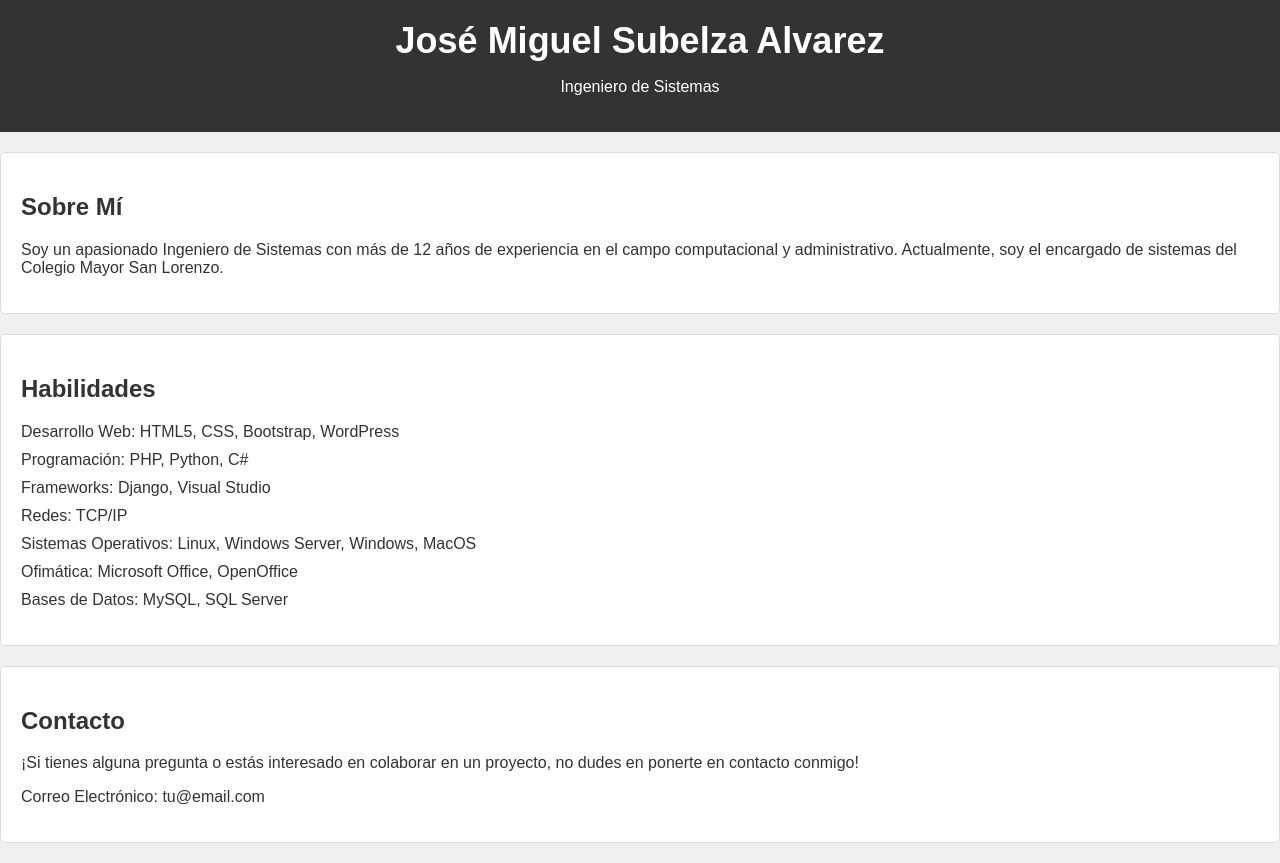
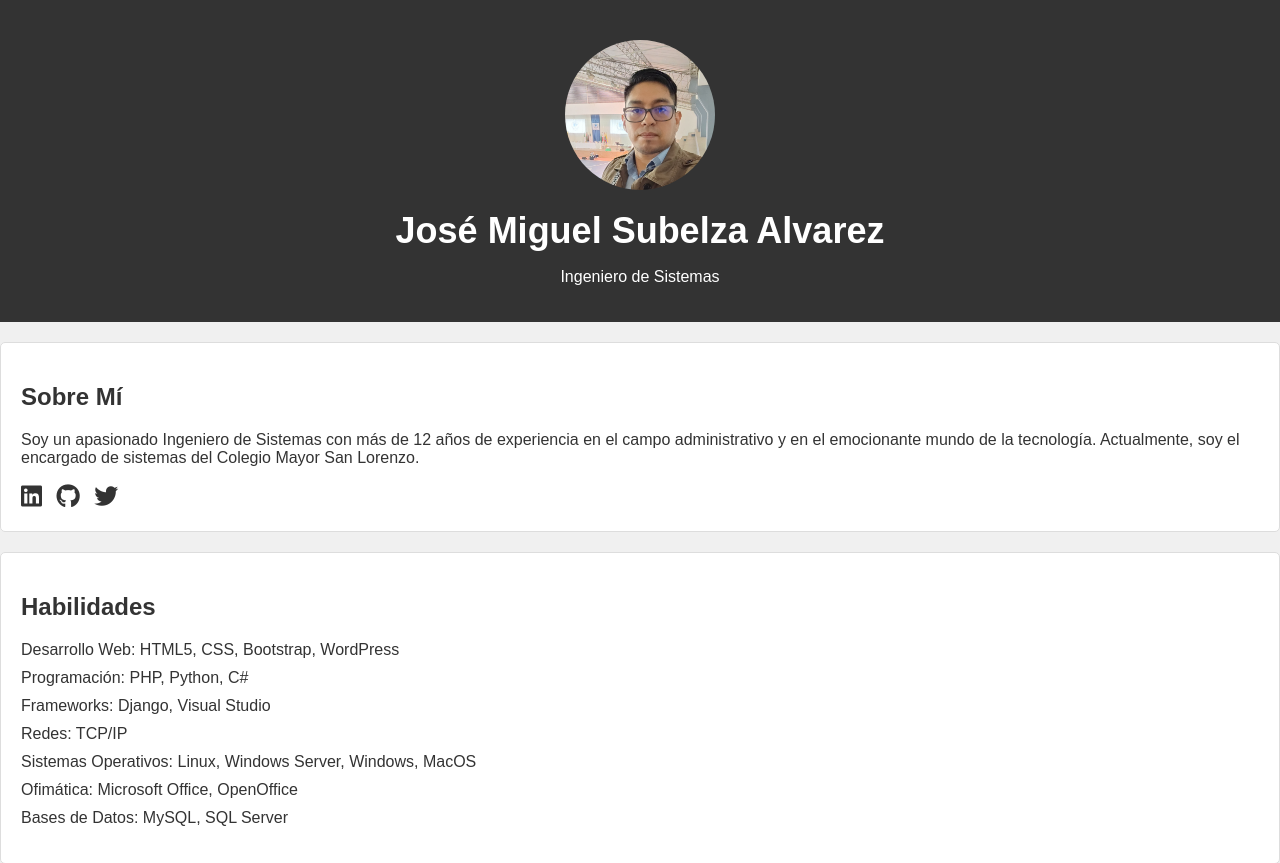
Before and after one commit to JmSubelza/webnur, a plain HTML site: page index.html in a window 1280 px wide. Shown: the top 863 px of the page. Drawn offline with Linux system fonts and the light colour scheme.

Commit message:
Portafolio

```diff
--- a/index.html
+++ b/index.html
@@ -5,16 +5,26 @@
     <meta name="viewport" content="width=device-width, initial-scale=1.0">
     <title>Portafolio de José Miguel Subelza Alvarez</title>
     <link rel="stylesheet" href="styles.css">
+    <!-- Incluir Font Awesome para los iconos de redes sociales -->
+    <link rel="stylesheet" href="https://cdnjs.cloudflare.com/ajax/libs/font-awesome/6.1.0/css/all.min.css">
 </head>
 <body>
     <header>
+        <!-- Coloca tu fotografía aquí -->
+        <img src="foto.jpeg" alt="José Miguel Subelza Alvarez">
         <h1>José Miguel Subelza Alvarez</h1>
         <p>Ingeniero de Sistemas</p>
     </header>
 
     <section id="sobre-mi">
         <h2>Sobre Mí</h2>
-        <p>Soy un apasionado Ingeniero de Sistemas con más de 12 años de experiencia en el campo computacional y administrativo. Actualmente, soy el encargado de sistemas del Colegio Mayor San Lorenzo.</p>
+        <p>Soy un apasionado Ingeniero de Sistemas con más de 12 años de experiencia en el campo administrativo y en el emocionante mundo de la tecnología. Actualmente, soy el encargado de sistemas del Colegio Mayor San Lorenzo.</p>
+        <!-- Agregar iconos de redes sociales -->
+        <div class="redes-sociales">
+            <a href="#"><i class="fab fa-linkedin"></i></a>
+            <a href="#"><i class="fab fa-github"></i></a>
+            <a href="#"><i class="fab fa-twitter"></i></a>
+        </div>
     </section>
 
     <section id="habilidades">
--- a/styles.css
+++ b/styles.css
@@ -10,14 +10,27 @@ body {
 /* Estilos para el encabezado */
 header {
     background-color: #333;
-    color: #fff;
     text-align: center;
     padding: 20px 0;
+}
+
+/* Estilos para la fotografía */
+header img {
+    width: 150px; /* Ajusta el tamaño de tu fotografía */
+    height: 150px;
+    border-radius: 50%;
+    margin: 20px auto;
+    display: block;
 }
 
 header h1 {
     margin: 0;
     font-size: 36px;
+    color: #fff;
+}
+
+header p {
+    color: #fff;
 }
 
 /* Estilos para las secciones */
@@ -43,6 +56,17 @@ li {
     margin-bottom: 10px;
 }
 
+/* Estilos para los iconos de redes sociales */
+.redes-sociales {
+    margin-top: 10px;
+}
+
+.redes-sociales a {
+    color: #333;
+    font-size: 24px;
+    margin-right: 10px;
+}
+
 /* Estilos para el pie de página */
 footer {
     background-color: #333;
@@ -50,14 +74,3 @@ footer {
     text-align: center;
     padding: 10px 0;
 }
-
-/* Estilos responsivos */
-@media (max-width: 768px) {
-    header h1 {
-        font-size: 28px;
-    }
-
-    section h2 {
-        font-size: 20px;
-    }
-}
```
